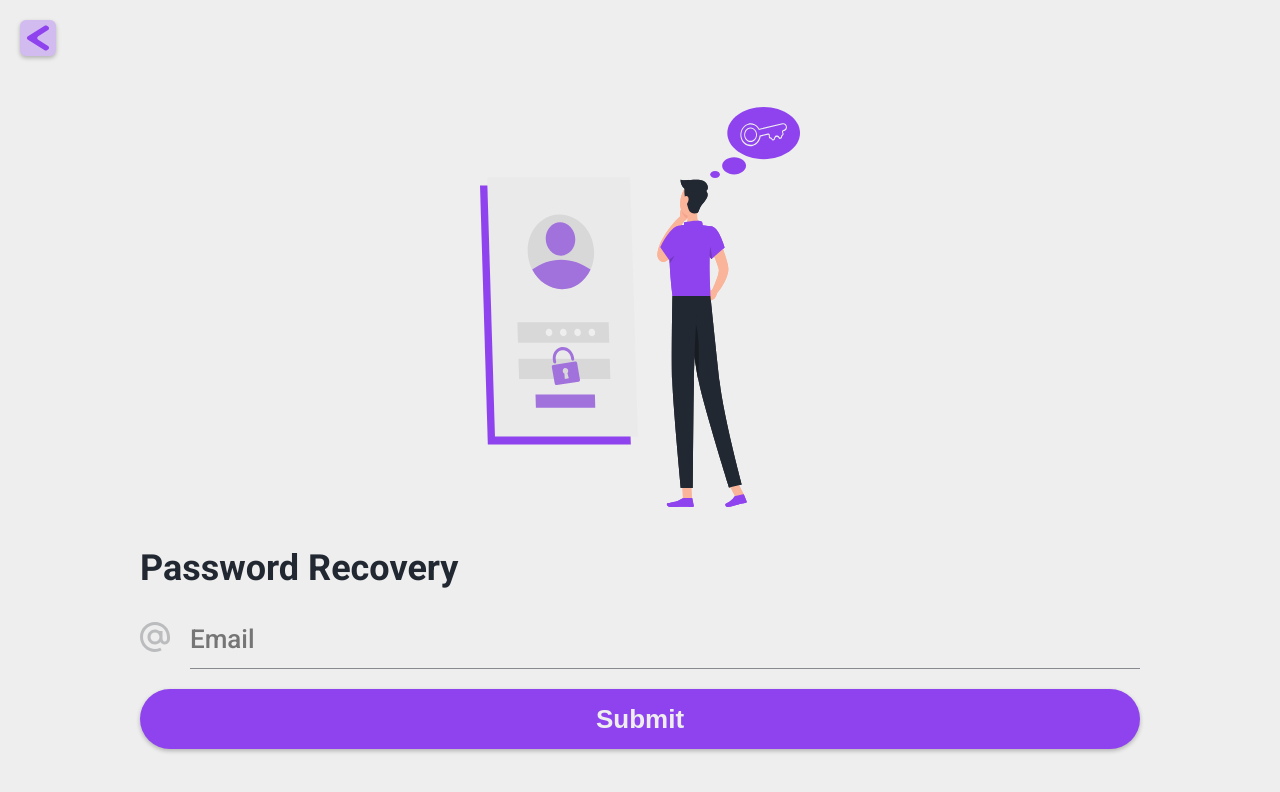
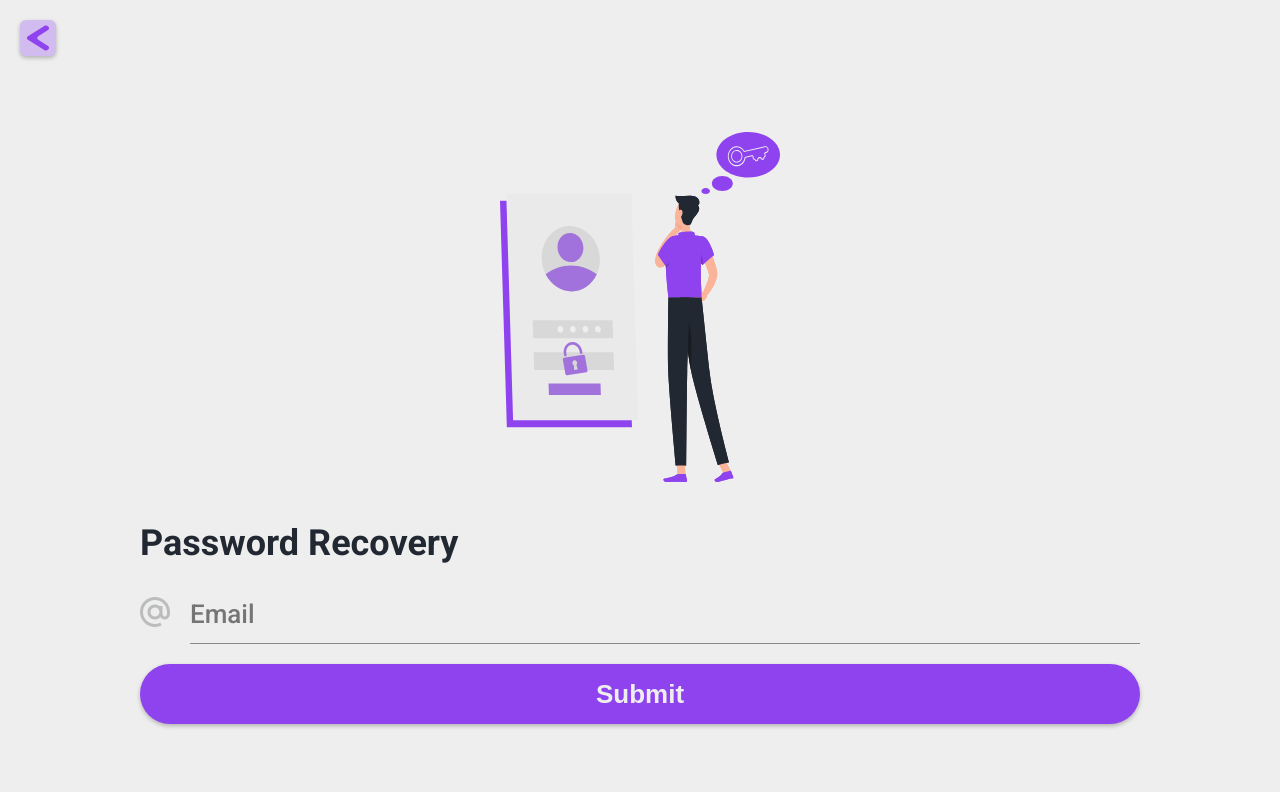
Before and after one commit to Hector14oo/movies-app, a Next.js app: page /forgot-password in a window 1280 px wide. Shown: the top 792 px of the page. Built offline with nearby package versions, Linux system fonts and the light colour scheme; no server answers.

Commit message:
update styles

```diff
--- a/src/styles/containers/ForgotPassword.module.css
+++ b/src/styles/containers/ForgotPassword.module.css
@@ -19,8 +19,8 @@
     padding: 20px 120px;
   }
   .ForgotPassword > svg {
-    width: 350px;
-    height: 400px;
+    width: 300px;
+    height: 350px;
   }
 
   .ForgotPassword form h1 {
```
